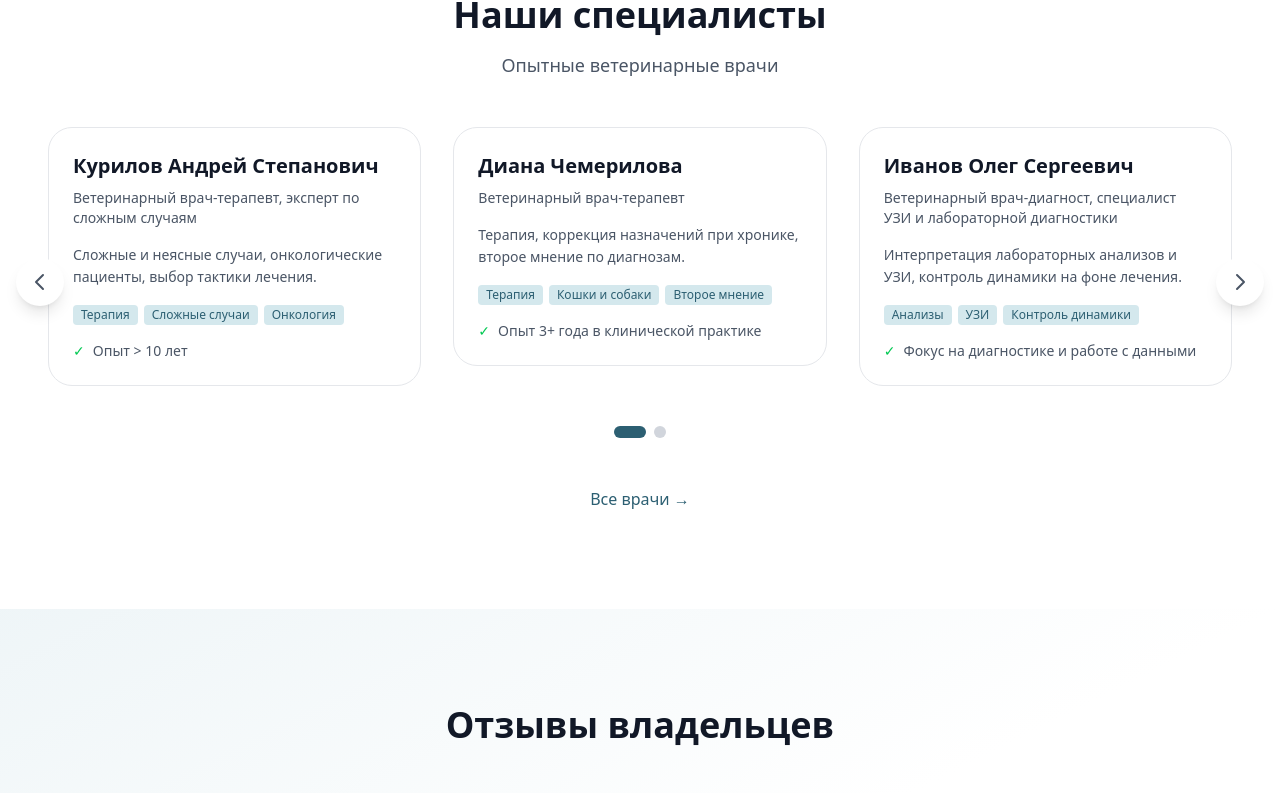
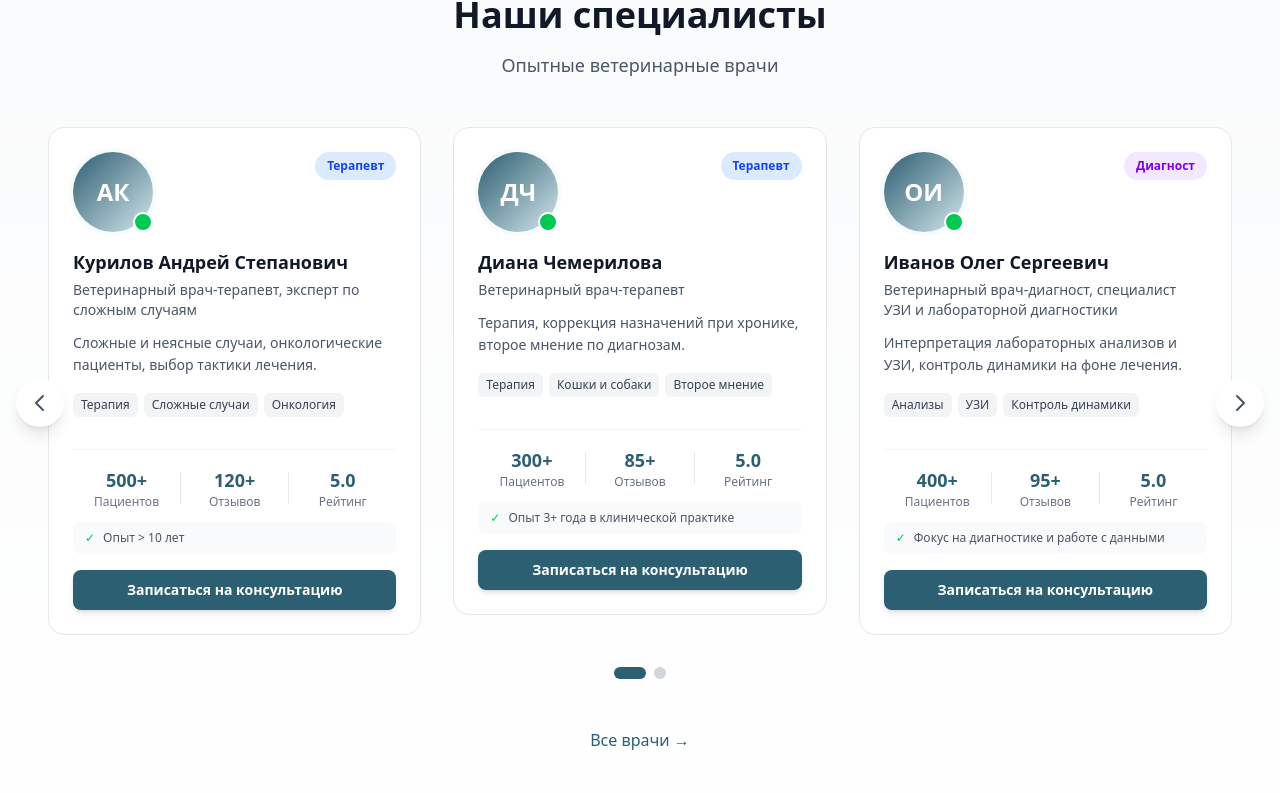
Before and after one commit to Stalser/Onlyvet-news3, a Next.js app: page / in a window 1280 px wide. Shown: the part 3555-4348 px from the top of the page. Built offline with nearby package versions, Linux system fonts and the light colour scheme.

Commit message:
Improve home page doctor cards: round avatars, color badges, better layout

```diff
--- a/src/app/page.tsx
+++ b/src/app/page.tsx
@@ -239,7 +239,7 @@ export default function Home() {
       </section>
 
       {/* Врачи */}
-      <section className="py-16 lg:py-24 bg-white">
+      <section className="py-16 lg:py-24 bg-gradient-to-b from-gray-50 to-white">
         <div className="max-w-7xl mx-auto px-4 sm:px-6 lg:px-8">
           <FadeIn>
             <div className="text-center mb-12">
@@ -250,30 +250,91 @@ export default function Home() {
           <Carousel itemsPerPage={3} autoPlay autoPlayInterval={7000}>
             {doctors.map((doctor) => (
               <Link key={doctor.id} href={`/doctors/${doctor.id}`} className="block group">
-                <div className="bg-white rounded-3xl border border-gray-200 overflow-hidden hover:border-primary-light hover:shadow-2xl transition-all duration-300 transform hover:-translate-y-2 h-full">
-                  <div className="p-6">
-                    <h3 className="text-xl font-bold text-gray-900 mb-2 group-hover:text-primary transition-colors">
+                <div className="bg-white rounded-2xl border border-gray-200 p-6 hover:border-primary-light hover:shadow-xl transition-all duration-300 transform hover:-translate-y-1 h-full flex flex-col">
+
+                  {/* Аватар и специализация */}
+                  <div className="flex items-start justify-between mb-4">
+                    {/* Круглый аватар */}
+                    <div className="relative">
+                      <div className="w-20 h-20 rounded-full bg-gradient-to-br from-primary to-primary-light flex items-center justify-center ring-4 ring-primary-light/20 group-hover:ring-primary-light/40 transition-all">
+                        <span className="text-2xl font-bold text-white">{doctor.initials}</span>
+                      </div>
+                      {/* Индикатор активности */}
+                      <div className="absolute bottom-0 right-0 w-5 h-5 bg-green-500 border-2 border-white rounded-full" title="Доступен для консультаций"></div>
+                    </div>
+
+                    {/* Бейдж специализации */}
+                    <span className={`px-3 py-1.5 rounded-full text-xs font-semibold ${
+                      doctor.specialization === 'терапевт' ? 'bg-blue-100 text-blue-700' :
+                      doctor.specialization === 'диагност' ? 'bg-purple-100 text-purple-700' :
+                      doctor.specialization === 'хирург' ? 'bg-red-100 text-red-700' :
+                      doctor.specialization === 'дерматолог' ? 'bg-orange-100 text-orange-700' :
+                      doctor.specialization === 'кардиолог' ? 'bg-pink-100 text-pink-700' :
+                      'bg-gray-100 text-gray-700'
+                    }`}>
+                      {doctor.specialization.charAt(0).toUpperCase() + doctor.specialization.slice(1)}
+                    </span>
+                  </div>
+
+                  {/* Информация о враче */}
+                  <div className="flex-1">
+                    <h3 className="text-lg font-bold text-gray-900 mb-1 group-hover:text-primary transition-colors">
                       {doctor.name}
                     </h3>
-                    <p className="text-sm text-gray-600 mb-4 font-medium">
+                    <p className="text-sm text-gray-600 mb-3 font-medium line-clamp-2">
                       {doctor.role}
                     </p>
-                    <p className="text-gray-600 text-sm mb-4 leading-relaxed">
+                    <p className="text-gray-600 text-sm mb-4 leading-relaxed line-clamp-3">
                       {doctor.servicesShort}
                     </p>
+
+                    {/* Теги */}
                     <div className="flex flex-wrap gap-1.5 mb-4">
-                      {doctor.tags.map((tag) => (
+                      {doctor.tags.slice(0, 3).map((tag) => (
                         <span
                           key={tag}
-                          className="text-xs px-2 py-0.5 rounded bg-primary-light text-primary font-medium whitespace-nowrap"
+                          className="text-xs px-2 py-1 rounded-md bg-gray-100 text-gray-700 font-medium"
                         >
                           {tag}
                         </span>
                       ))}
                     </div>
-                    <div className="flex items-center gap-2 text-sm text-gray-600">
+                  </div>
+
+                  {/* Разделитель */}
+                  <div className="border-t border-gray-100 my-4"></div>
+
+                  {/* Статистика и опыт */}
+                  <div className="space-y-3 mb-4">
+                    {/* Статистика */}
+                    <div className="flex items-center justify-between text-center">
+                      <div className="flex-1">
+                        <div className="text-lg font-bold text-primary">{doctor.patientsCount}</div>
+                        <div className="text-xs text-gray-500">Пациентов</div>
+                      </div>
+                      <div className="w-px h-8 bg-gray-200"></div>
+                      <div className="flex-1">
+                        <div className="text-lg font-bold text-primary">{doctor.reviewsCount}</div>
+                        <div className="text-xs text-gray-500">Отзывов</div>
+                      </div>
+                      <div className="w-px h-8 bg-gray-200"></div>
+                      <div className="flex-1">
+                        <div className="text-lg font-bold text-primary">5.0</div>
+                        <div className="text-xs text-gray-500">Рейтинг</div>
+                      </div>
+                    </div>
+
+                    {/* Опыт */}
+                    <div className="flex items-center gap-2 text-xs text-gray-600 bg-gray-50 px-3 py-2 rounded-lg">
                       <span className="text-green-500">✓</span>
                       <span className="font-medium">{doctor.experienceLabel}</span>
+                    </div>
+                  </div>
+
+                  {/* Кнопка */}
+                  <div className="mt-auto">
+                    <div className="w-full inline-flex items-center justify-center px-4 py-2.5 bg-primary text-white rounded-lg hover:bg-primary-dark transition-colors text-sm font-semibold shadow-md hover:shadow-lg group-hover:shadow-lg" style={{ color: '#FFFFFF' }}>
+                      Записаться на консультацию
                     </div>
                   </div>
                 </div>
```
Also changed, not shown: 1 other file (tests, documents, lock files or other folders).
